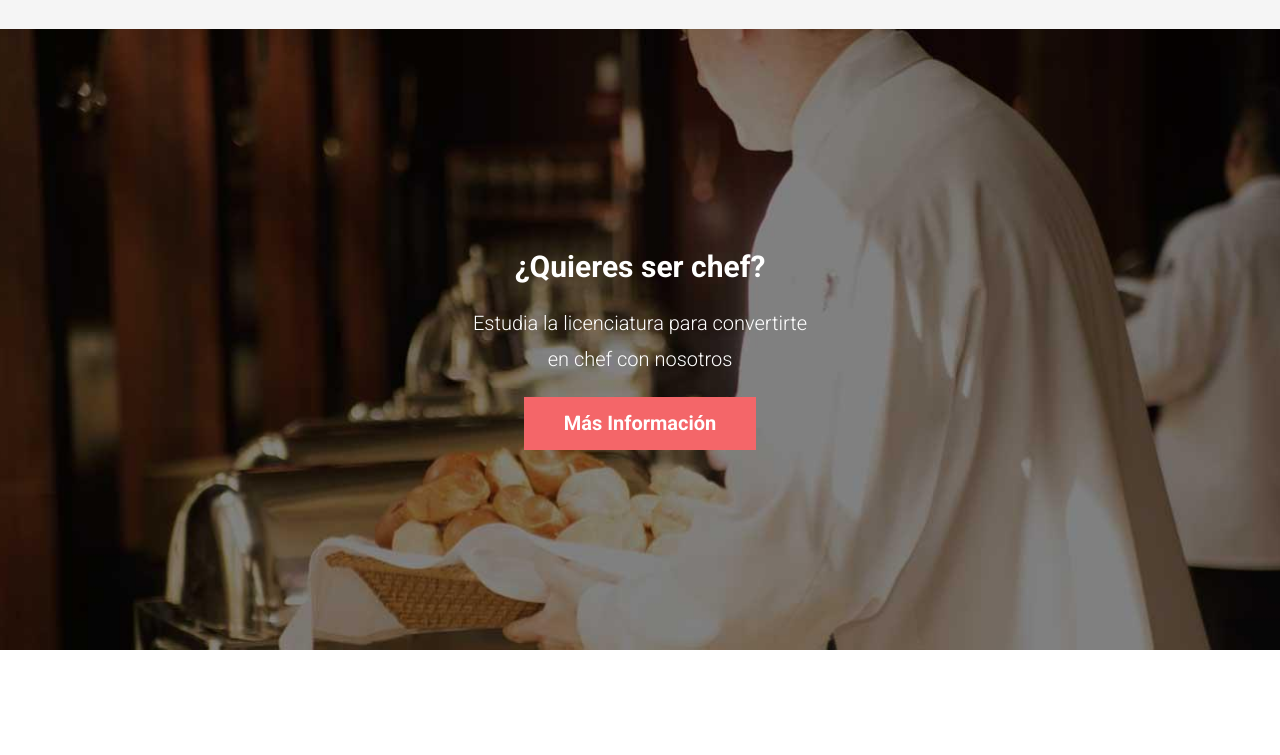
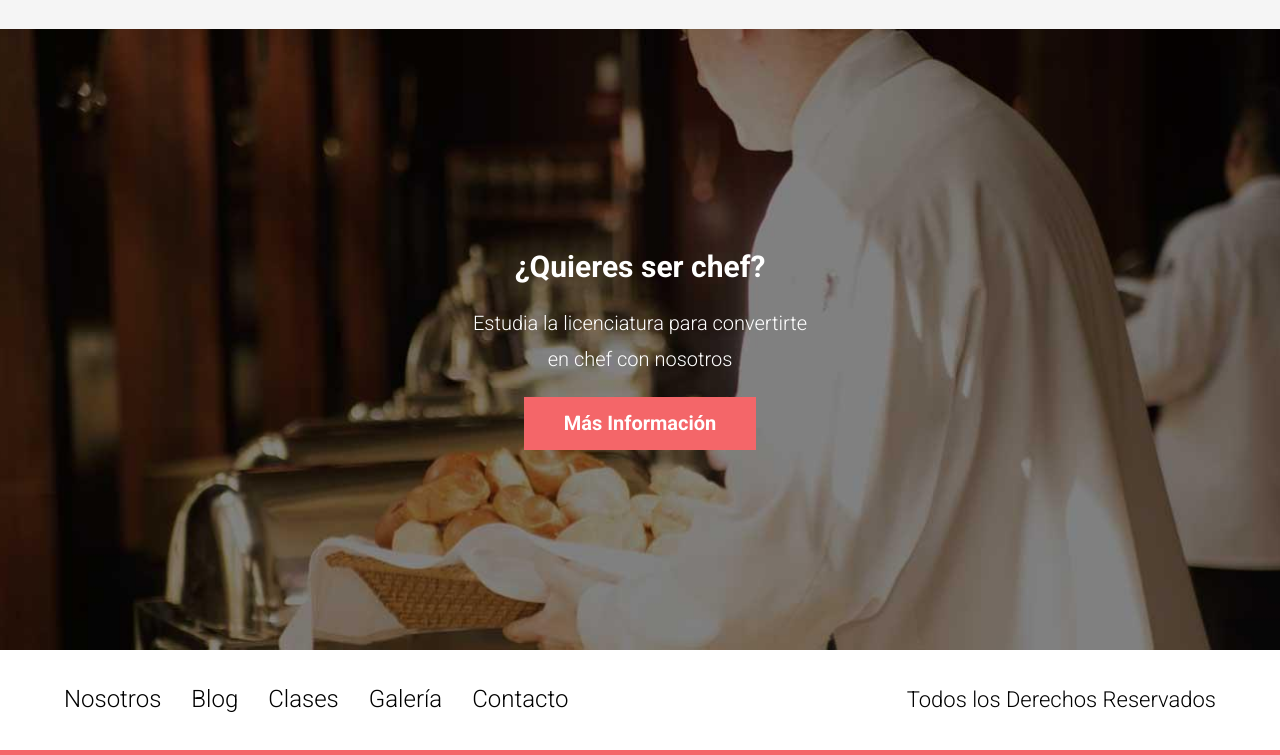
Before and after one commit to Ara-Polanco/escuela-de-cocina, a website: page index.html in a window 1280 px wide. Shown: the part 3146-3901 px from the top of the page. Before the commit the page ends 3796 px from the top, so only its background shows below. Drawn offline with Linux system fonts and the light colour scheme.

Commit message:
Adding: footer section

```diff
--- a/index.html
+++ b/index.html
@@ -189,5 +189,21 @@
         <a href="#" class="escuela__enlace">Más Información</a>
     </section>
 
+    <footer class="footer">
+        <div class="footer__grid contenedor">
+
+            <nav class="navegacion">
+                <a href="#" class="navegacion__enlace">Nosotros</a>
+                <a href="#" class="navegacion__enlace">Blog</a>
+                <a href="#" class="navegacion__enlace">Clases</a>
+                <a href="#" class="navegacion__enlace">Galería</a>
+                <a href="#" class="navegacion__enlace">Contacto</a>
+            </nav>
+
+            <p class="footer__copyright">Todos los Derechos Reservados</p>
+
+        </div>
+    </footer>
+
 </body>
 </html>
--- a/src/scss/app.scss
+++ b/src/scss/app.scss
@@ -2,3 +2,4 @@
 @use 'ui/header';
 @use 'ui/navegacion';
 @use 'ui/contenido';
+@use 'ui/footer';
--- /dev/null
+++ b/src/scss/ui/footer/_footer.scss
@@ -0,0 +1,28 @@
+@use 'base/variables' as v;
+@use 'base/mixins' as m;
+@use 'ui/header';
+
+.footer {
+    padding: v.$separacion 0;
+    border-bottom: .5rem solid v.$primario;
+    text-align: center;
+
+
+    &__grid {
+        display: flex;
+        flex-direction: column;
+        gap: v.$separacion;
+
+        @include m.desktop {
+            flex-direction: row;
+            justify-content: space-between;
+        }
+
+    }
+
+    &__copyright {
+        font-size: 2.2rem;
+        margin: 0;
+    }
+
+}
--- /dev/null
+++ b/src/scss/ui/footer/_index.scss
@@ -0,0 +1 @@
+@forward 'footer';
```
Also changed, not shown: build/css/app.css, 1 other file.
